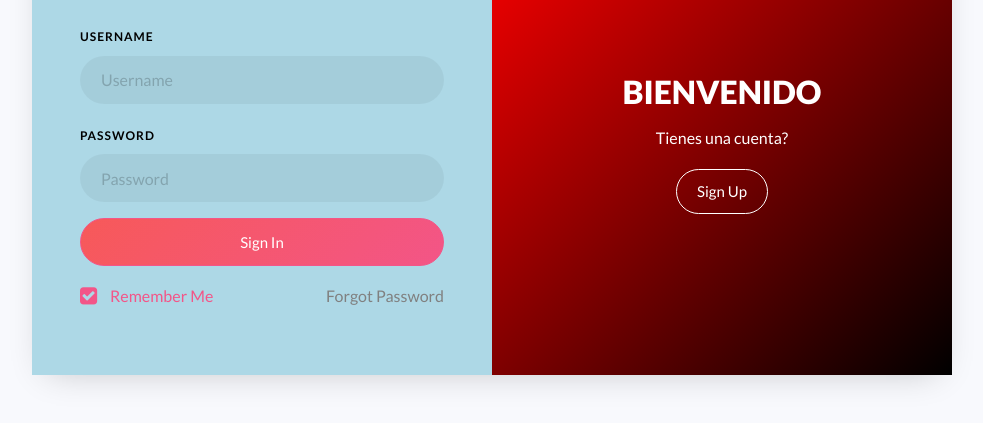
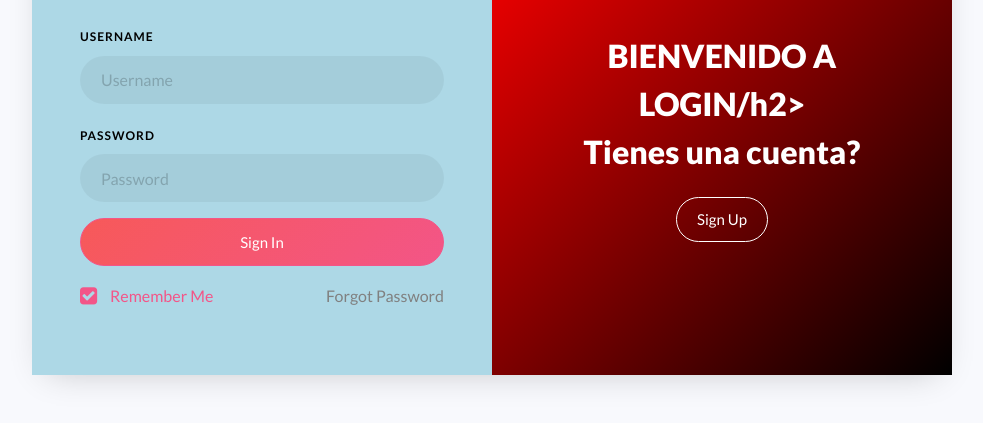
Before and after one commit to ingkaty/login, a plain HTML site: page 01-bases/index.html in a window 1280 px wide. Shown: the part 303-726 px from the top of the page, without its empty margins (148-1131 px from the left). Drawn offline with Linux system fonts and the light colour scheme.

Commit message:
cambio login master

```diff
--- a/01-bases/index.html
+++ b/01-bases/index.html
@@ -25,7 +25,7 @@
 					<div class="wrap d-md-flex">
 						<div class="text-wrap p-4 p-lg-5 text-center d-flex align-items-center order-md-last">
 							<div class="text w-100">
-								<h2>BIENVENIDO</h2>
+								<h2>BIENVENIDO A LOGIN/h2>
 								<p>Tienes una cuenta?</p>
 								<a href="#" class="btn btn-white btn-outline-white">Sign Up</a>
 							</div>
```
